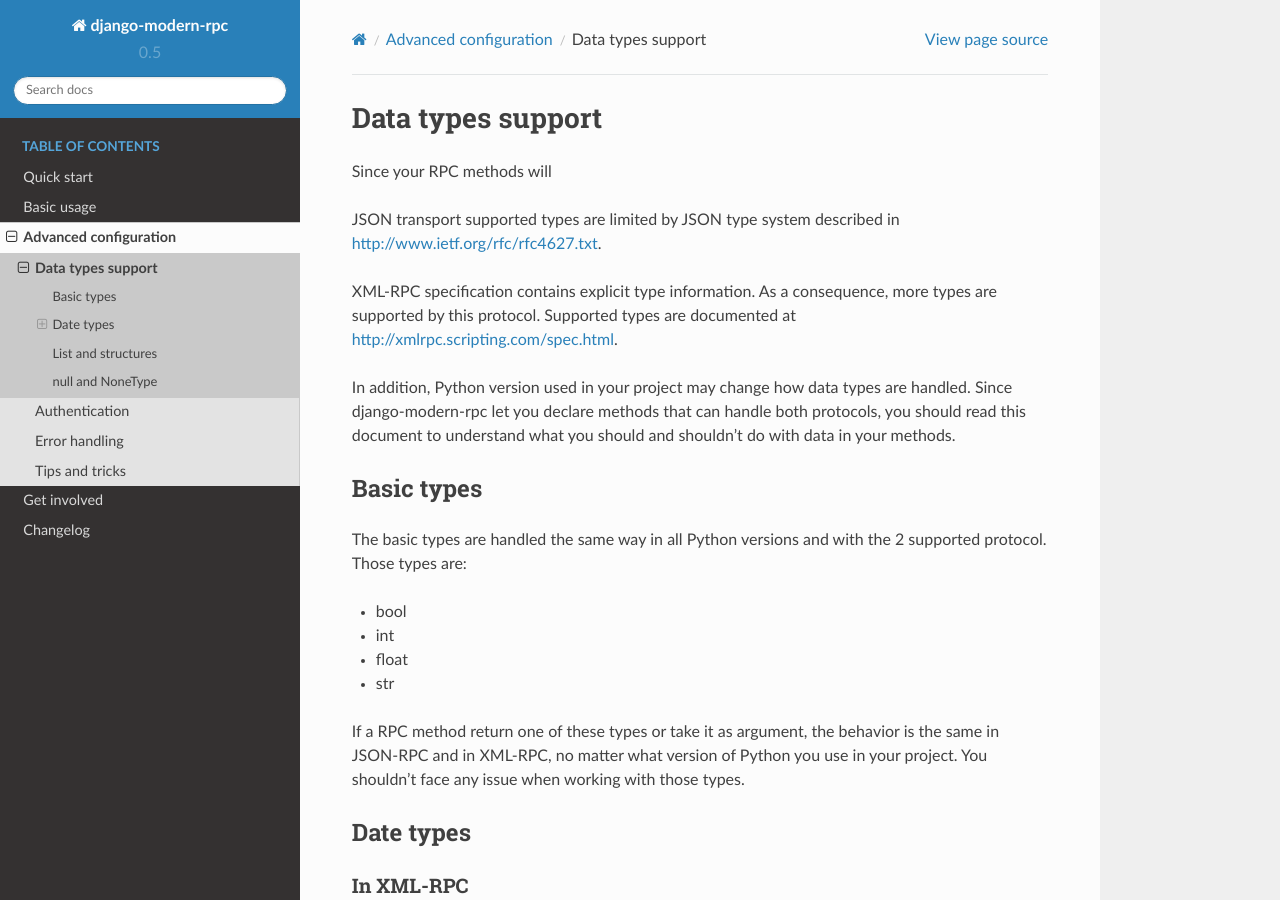
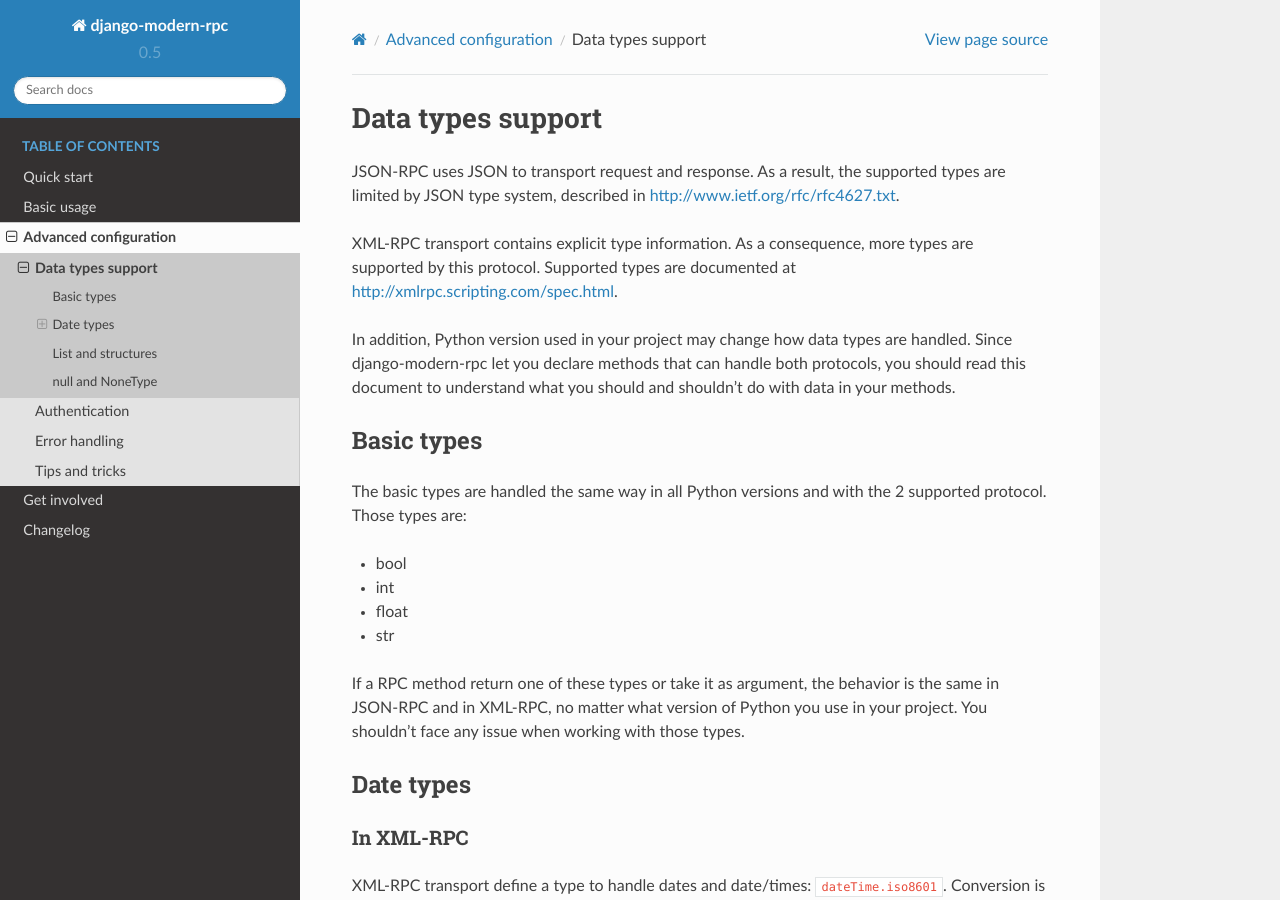
Before and after one commit to alorence/django-modern-rpc, a Sphinx documentation site: the page built from docs/source/advanced/data_types_support.rst, in a window 1280 px wide and 900 px high. Built offline with Sphinx 7.4.7 and the Read the Docs theme 2.0.0, drawn with Linux system fonts in a browser that asks for light colours.

Commit message:
Revert "Issue #3 fixed"
This reverts commit 82670c0074fa97d7d623c8fee02fe92919185b2e.

```diff
--- a/docs/source/advanced/data_types_support.rst
+++ b/docs/source/advanced/data_types_support.rst
@@ -2,11 +2,10 @@
 Data types support
 ==================
 
-Since your RPC methods will
+JSON-RPC uses JSON to transport request and response. As a result, the supported types are limited by JSON type system,
+described in http://www.ietf.org/rfc/rfc4627.txt.
 
-JSON transport supported types are limited by JSON type system described in http://www.ietf.org/rfc/rfc4627.txt.
-
-XML-RPC specification contains explicit type information. As a consequence, more types are supported by this protocol.
+XML-RPC transport contains explicit type information. As a consequence, more types are supported by this protocol.
 Supported types are documented at http://xmlrpc.scripting.com/spec.html.
 
 In addition, Python version used in your project may change how data types are handled. Since django-modern-rpc
```
